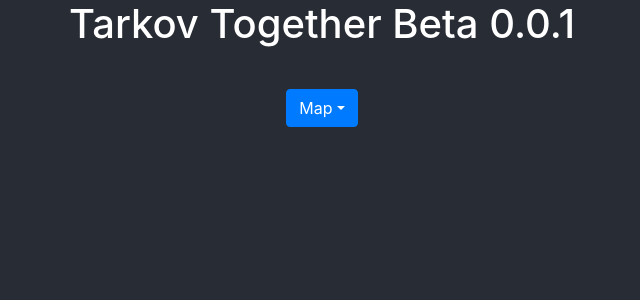
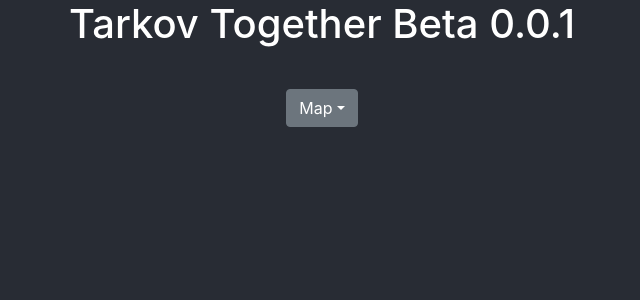
Before and after one commit to Armaly/tarkov-together, a React (Create React App) app in the folder tarkov-together/: page / in a window 1280 px wide. Shown: the top 300 px of the page, without its empty margins (318-958 px from the left). Built offline with nearby package versions, Linux system fonts and the light colour scheme.

Commit message:
Changed dropdown button to secondary

```diff
--- a/tarkov-together/src/components/MapSelection.js
+++ b/tarkov-together/src/components/MapSelection.js
@@ -7,7 +7,7 @@
 
     render(){
         return(<div className="mapDropDown">
-            <DropdownButton id="map-drop-down" title="Map">
+            <DropdownButton variant= "secondary" id="map-drop-down" title="Map">
                 {/* TODO: Later Dynamically pull names from DB/Bucket*/}
                 <Dropdown.Item eventKey="1">Customs</Dropdown.Item>
                 <Dropdown.Item eventKey="2">Shoreline</Dropdown.Item>
```
